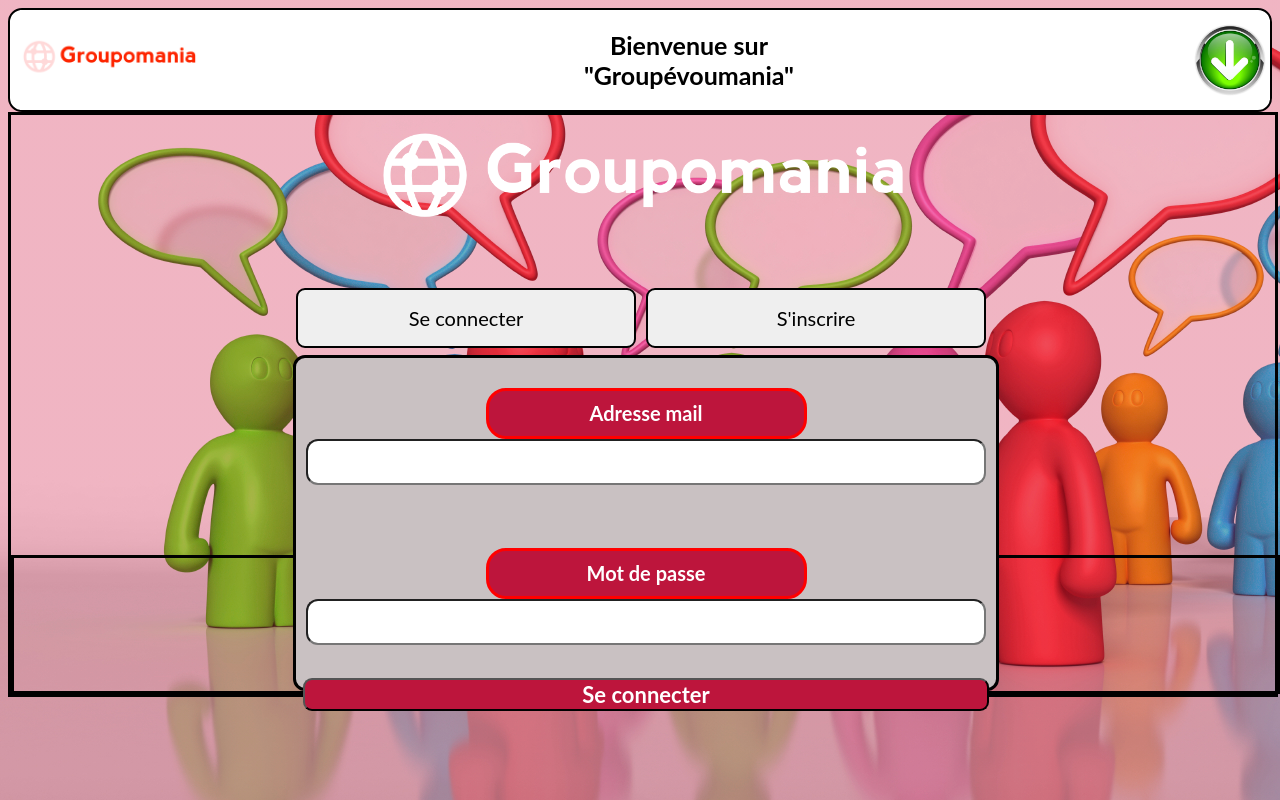
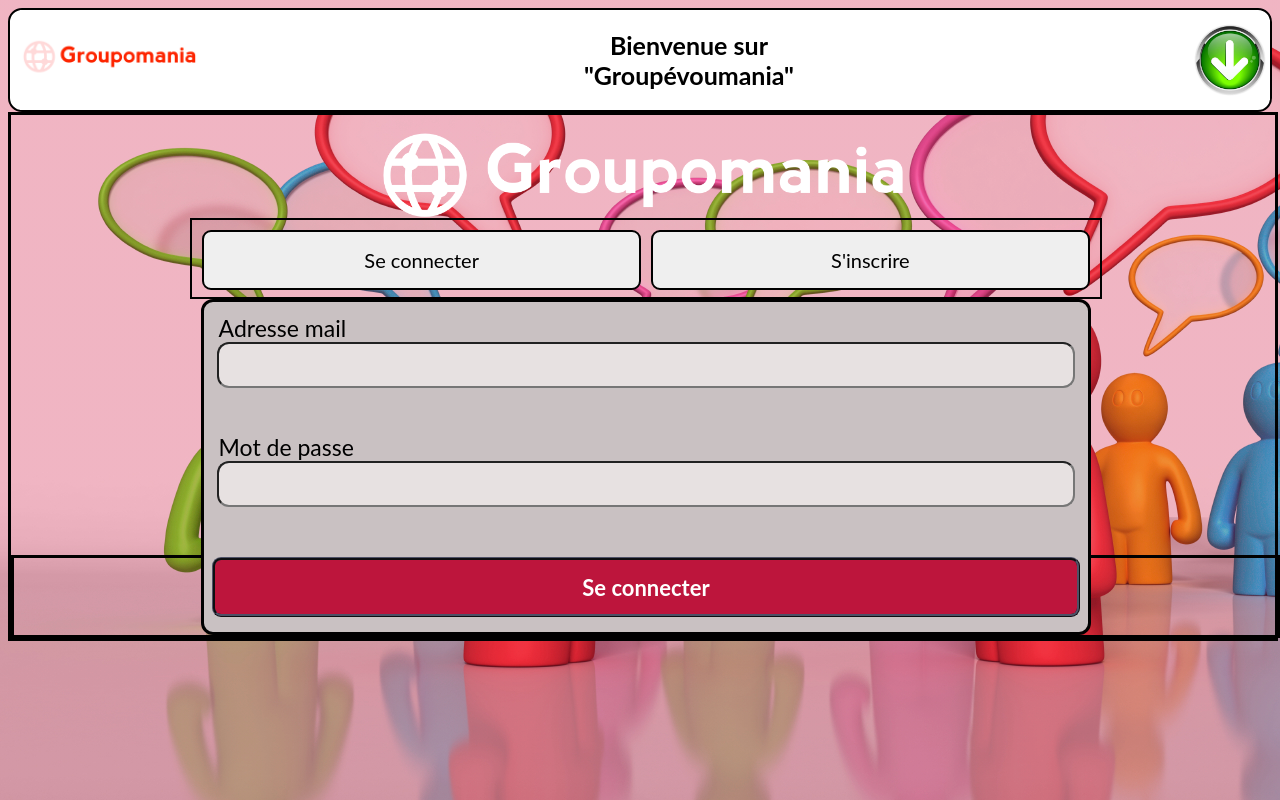
Before and after one commit to laumonnier/Projet_Groupomania, a React (Create React App) app in the folder groupomania/: page /profile in a window 1280 px wide. Built offline with nearby package versions, Linux system fonts and the light colour scheme; no server answers.

Commit message:
Bug fixes on all login and registration pages

```diff
--- a/groupomania/src/components/Log/Login.jsx
+++ b/groupomania/src/components/Log/Login.jsx
@@ -35,10 +35,13 @@ const Login = () => {
   };
 
   return (
-    <form action="" onSubmit={handleLogin} id="form-login-container">
-      <div className="mail-container">
-        <label htmlFor="mail">Adresse mail</label>
+    <form action="" onSubmit={handleLogin} className="form-login-container">
+      <div className="login-mail-container">
+        <label className="login-label" htmlFor="mail">
+          Adresse mail
+        </label>
         <input
+          className="login-input"
           type="email"
           name="mail"
           id="mail"
@@ -47,9 +50,13 @@ const Login = () => {
         />
         <div className="emailError"></div>
       </div>
-      <div className="password-container">
-        <label htmlFor="mdp"> Mot de passe </label>
+      <div className="login-password-container">
+        <label className="login-label" htmlFor="mdp">
+          {" "}
+          Mot de passe{" "}
+        </label>
         <input
+          className="login-input"
           type="password"
           name="mdp"
           id="mdp"
--- a/groupomania/src/components/Log/index.jsx
+++ b/groupomania/src/components/Log/index.jsx
@@ -21,10 +21,10 @@ const Log = () => {
   return (
     <div className="profile-container">
       <div className="button-container">
-        <button type="button" onClick={handleModals} id="login">
+        <button onClick={handleModals} id="login">
           Se connecter
         </button>
-        <button type="button" onClick={handleModals} id="subscribe">
+        <button onClick={handleModals} id="subscribe">
           S'inscrire
         </button>
       </div>
--- a/groupomania/src/components/Profile/UpdateProfile.jsx
+++ b/groupomania/src/components/Profile/UpdateProfile.jsx
@@ -82,7 +82,7 @@ const UpdateProfile = () => {
       {followingPopup && (
         <div className="popup-profile-container">
           <div className="modal">
-            <p className="following-profile-title"> Following </p>
+            <p className="follow-profile-title"> Following </p>
             <span className="close" onClick={() => setFollowingPopup(false)}>
               &#10005;
             </span>
@@ -97,7 +97,7 @@ const UpdateProfile = () => {
                           src={user.picture}
                           alt="User_image"
                         />
-                        <p id="pseudo-following">{user.pseudo}</p>
+                        <p id="pseudo-follow">{user.pseudo}</p>
                         <p>FOLLOW HANDLER</p>
                       </li>
                     );
@@ -108,7 +108,35 @@ const UpdateProfile = () => {
           </div>
         </div>
       )}
-      {followersPopup && <div className=""></div>}
+      {followersPopup && (
+        <div className="popup-profile-container">
+          <div className="modal">
+            <p className="follow-profile-title"> Followers </p>
+            <span className="close" onClick={() => setFollowersPopup(false)}>
+              &#10005;
+            </span>
+            <ul>
+              {usersData.map((user) => {
+                for (let i = 0; i < userData.followers.length; i++) {
+                  if (user._id === userData.followers[i]) {
+                    return (
+                      <li className="user-summary" key={user._id}>
+                        <img
+                          id="user-image-profile"
+                          src={user.picture}
+                          alt="User_image"
+                        />
+                        <p id="pseudo-follow">{user.pseudo}</p>
+                        <p>FOLLOW HANDLER</p>
+                      </li>
+                    );
+                  }
+                }
+              })}
+            </ul>
+          </div>
+        </div>
+      )}
     </div>
   );
 };
--- a/groupomania/src/components/Profile/UploadImg.jsx
+++ b/groupomania/src/components/Profile/UploadImg.jsx
@@ -25,7 +25,10 @@ const UploadImg = () => {
       className="upload-picture-container"
     >
       <div className="file-change">
-        <label htmlFor="file"> Changer mon image ! </label>
+        <label className="file-change-choice" htmlFor="file">
+          {" "}
+          Changer mon image !{" "}
+        </label>
         <input
           type="file"
           id="file"
--- a/groupomania/src/style/Log.css
+++ b/groupomania/src/style/Log.css
@@ -3,20 +3,28 @@
     flex-direction: row;
     justify-content: space-between;
     margin: auto;
-    margin-top: -280px;
-    width: 700px;
-    border: 0px solid black;
+    margin-top: -340px;
+    width: 71%;
+    padding-left: 10px;
+    border: 2px solid black;
 }
 
-#login, #subscribe {
-    width: 49.6%;
+#login {
+    width: 49%;
     height: 60px;
     font-size: 20px;
     border-radius: 9px;
     margin-bottom: 7px;
     border: 2px solid black;
 }
-
+#subscribe {
+    width: 49%;
+    height: 60px;
+    font-size: 20px;
+    border-radius: 9px;
+    margin-bottom: 7px;
+    border: 2px solid black;
+}
 #login:active, #subscribe:active {
     cursor: pointer;
     background-color: #bd153c;
@@ -30,7 +38,7 @@
 .profile-container {
     margin: auto;
     margin-top: -250px;
-    border: 0px solid black;
+    border: 5px solid red;
 }
 
 .modal-container {
--- a/groupomania/src/style/Login.css
+++ b/groupomania/src/style/Login.css
@@ -1,9 +1,9 @@
-#form-login-container {
+.form-login-container {
     display: flex;
     flex-direction: column;
     justify-content: space-between;
     text-align: start;
-    width: 700px;
+    width: 70%;
     height: 330px;
     margin: auto;
     background-color: #c9c1c2;
@@ -11,19 +11,12 @@
     border-radius: 12px;
 }
 
-.mail-container, .password-container {
+.login-mail-container, .login-password-container {
     display: flex;
     flex-direction: column;
 }
 
-.mail-container:hover, .password-container:hover {
-    display: flex;
-    flex-direction: column;
-    cursor: pointer;
-    box-shadow: 2px 2px 10px #4E5166;
-}
-
-label {
+.login-label {
     display: flex;
     text-align: start;
     align-items: flex-end;
@@ -32,24 +25,25 @@ label {
     font-size: 23px;
 }
 
-input {
+.login-input {
     width: 96%;
     height: 40px;
     border-radius: 12px;
     margin: auto;
     font-size: 22px;
+    background-color: rgb(231, 225, 225);
+    cursor: pointer;
 }
-input:hover {
-    width: 96%;
-    height: 40px;
-    border-radius: 12px;
-    margin: auto;
-    font-size: 22px;
-    cursor: pointer;
+
+.login-input:focus {
+    background-color: white;
+}
+
+.login-input:hover {
     border-color: #fd2d01;
 }
 
-.emailError, .passwordError {
+.login-emailError, .login-passwordError {
     height: 25px;
     font-size: 18px;
     font-weight: bold;
--- a/groupomania/src/style/Subscribe.css
+++ b/groupomania/src/style/Subscribe.css
@@ -3,8 +3,10 @@
     flex-direction: column;
     justify-content: space-between;
     text-align: start;
-    width: 700px;
-    height: 830px;
+    margin: auto;
+    width: 70%;
+    height: 550px;
+    padding-top: 15px;
     background-color: #c9c1c2;
     border: 3px solid black;
     border-radius: 12px;
@@ -20,52 +22,45 @@
     margin-top: 8px;
 }
 
-.pseudo-container, .lName-container, .fName-container, .email-container, .password-container, .ctrlPswrd-container {
+.suscribe-pseudo-container, .suscribe-mail-container, .suscribe-password-container, .suscribe-ctrlPswrd-container {
     display: flex;
     flex-direction: column;
 }
 
-.pseudo-container:hover, .lName-container:hover, .fName-container:hover, .email-container:hover, .password-container:hover, .ctrlPswrd-container:hover {
-    display: flex;
-    flex-direction: column;
-    cursor: pointer;
-    box-shadow: 2px 2px 10px #4E5166;
-}
-
-label {
+.subscribe-label {
     display: flex;
     text-align: start;
     align-items: flex-end;
     margin-left: 15px;
-    height: 40px;
+    height: 28px;
     font-size: 23px;
 }
 
-input {
+.subscribe-input {
     width: 96%;
     height: 40px;
     border-radius: 12px;
     margin: auto;
-    font-size: 22px;
-}
-input:hover {
-    width: 96%;
-    height: 40px;
-    border-radius: 12px;
-    margin: auto;
+    background-color: rgb(231, 225, 225);
     font-size: 22px;
     cursor: pointer;
+}
+
+.subscribe-input:focus{
+    background-color: white;
+}
+
+.subscribe-input:hover {
     border-color: #fd2d01;
 }
 
-.pseudoError, .lNameError, .fNameError, .emailError, .passwordError, .controlPasswordError {
+.pseudoError, .emailError, .passwordError, .controlPasswordError {
     height: 25px;
     font-size: 18px;
     font-weight: bold;
     color: red;
     font-style: italic;
-    margin-left: 12px;
-    margin-top: 8px;
+    margin: 8px 0 0 12px;
 }
 
 .submit-subscribe {
--- a/groupomania/src/style/UpdateProfile.css
+++ b/groupomania/src/style/UpdateProfile.css
@@ -93,9 +93,12 @@ button {
     display: block;
     position: relative;
     float: right;
+    font-size: 18px;
     margin: 10px 10px 0 0;
     height: 35px;
     width: 250px;
+    border: 3px ridge #4E5166;
+    border-radius: 7px;
     transform: scale(1);
 }
 
@@ -173,7 +176,7 @@ button:active {
     border: 2px solid purple;
 }
 
-.following-profile-title{
+.follow-profile-title{
     text-align: center;
     font-size: 30px;
     font-weight: bold;
@@ -214,7 +217,7 @@ button:active {
     border-radius: 8px;
 }
 
-#pseudo-following{
+#pseudo-follow{
     font-size: 25px;
     font-weight: 700;
 }
--- a/groupomania/src/style/UploadImg.css
+++ b/groupomania/src/style/UploadImg.css
@@ -7,14 +7,14 @@
     flex-direction: column;
 }
 
-label {
+.file-change-choice {
     display: block;
     position: relative;
     font-size: 20px;
     color: white;
     font-weight: bold;
     width: 315px;
-    height: 35px;
+    height: 28px;
     text-align: center;
     margin: auto;
     margin-top: 30px;
@@ -27,11 +27,11 @@ label {
     border: 3px solid red;
 }
 
-label:hover {
+.file-change-choice:hover {
     background-color: rgba(207, 60, 94);
 }
 
-label:active {
+.file-change-choice:active {
     transform: scale(0.98);
 }
 
```
Also changed, not shown: groupomania/src/components/Log/Subscribe.jsx (+22 -8 lines), 1 other file (tests, documents, lock files or other folders).
